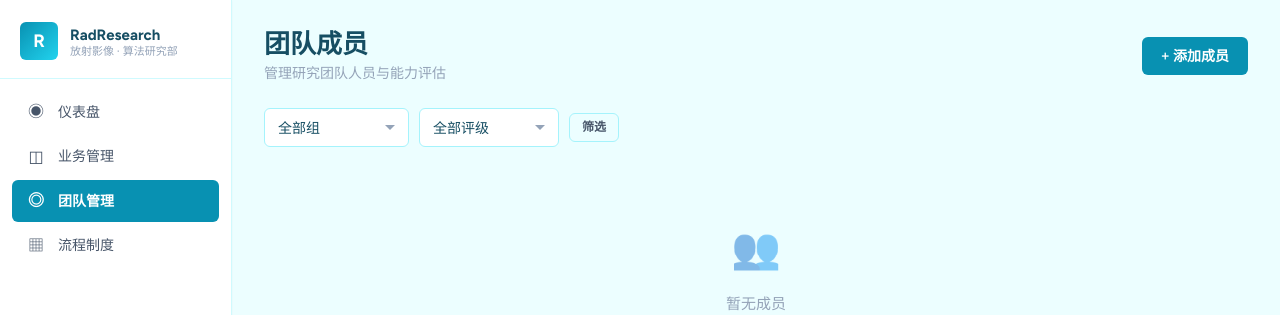
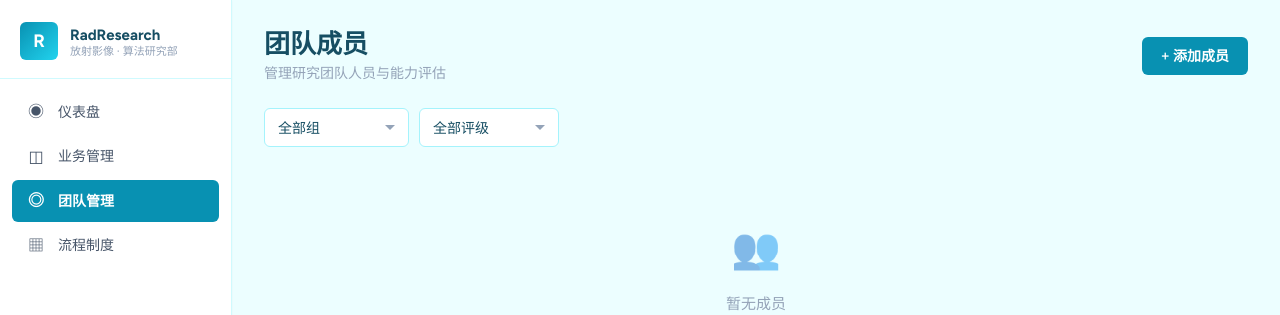
Before and after one commit to MemoryHeroLi/RadResearch_Management_System, a Flask app: page /team/ in a window 1280 px wide. Shown: the top 315 px of the page. Run offline with Flask 3, Linux system fonts and the light colour scheme.

Commit message:
feat: 三个模块隐藏筛选按钮（已支持 AJAX 自动刷新）

```diff
--- a/templates/business/list.html
+++ b/templates/business/list.html
@@ -23,7 +23,7 @@
         {% endfor %}
     </select>
     <input type="text" name="q" class="form-input" placeholder="搜索技术点..." value="{{ filters.q }}" style="min-width:180px;">
-    <button type="submit" class="btn btn-outline btn-sm" id="filter-btn">筛选</button>
+    <button type="submit" class="btn btn-outline btn-sm" id="filter-btn" style="display:none">筛选</button>
 </form>
 
 <div id="tech-table-container">
--- a/templates/process/issue_list.html
+++ b/templates/process/issue_list.html
@@ -23,7 +23,7 @@
         <option value="">全部状态</option>
         {% for s in statuses %}<option value="{{ s }}" {% if filters.status == s %}selected{% endif %}>{{ s }}</option>{% endfor %}
     </select>
-    <button type="submit" class="btn btn-outline btn-sm" id="filter-btn">筛选</button>
+    <button type="submit" class="btn btn-outline btn-sm" id="filter-btn" style="display:none">筛选</button>
 </form>
 
 <div id="issue-table-container">
--- a/templates/team/list.html
+++ b/templates/team/list.html
@@ -18,7 +18,7 @@
         <option value="">全部评级</option>
         {% for l in levels %}<option value="{{ l }}" {% if filters.level == l %}selected{% endif %}>{{ l }}级</option>{% endfor %}
     </select>
-    <button type="submit" class="btn btn-outline btn-sm" id="filter-btn">筛选</button>
+    <button type="submit" class="btn btn-outline btn-sm" id="filter-btn" style="display:none">筛选</button>
 </form>
 
 <div id="member-grid-container">
```
